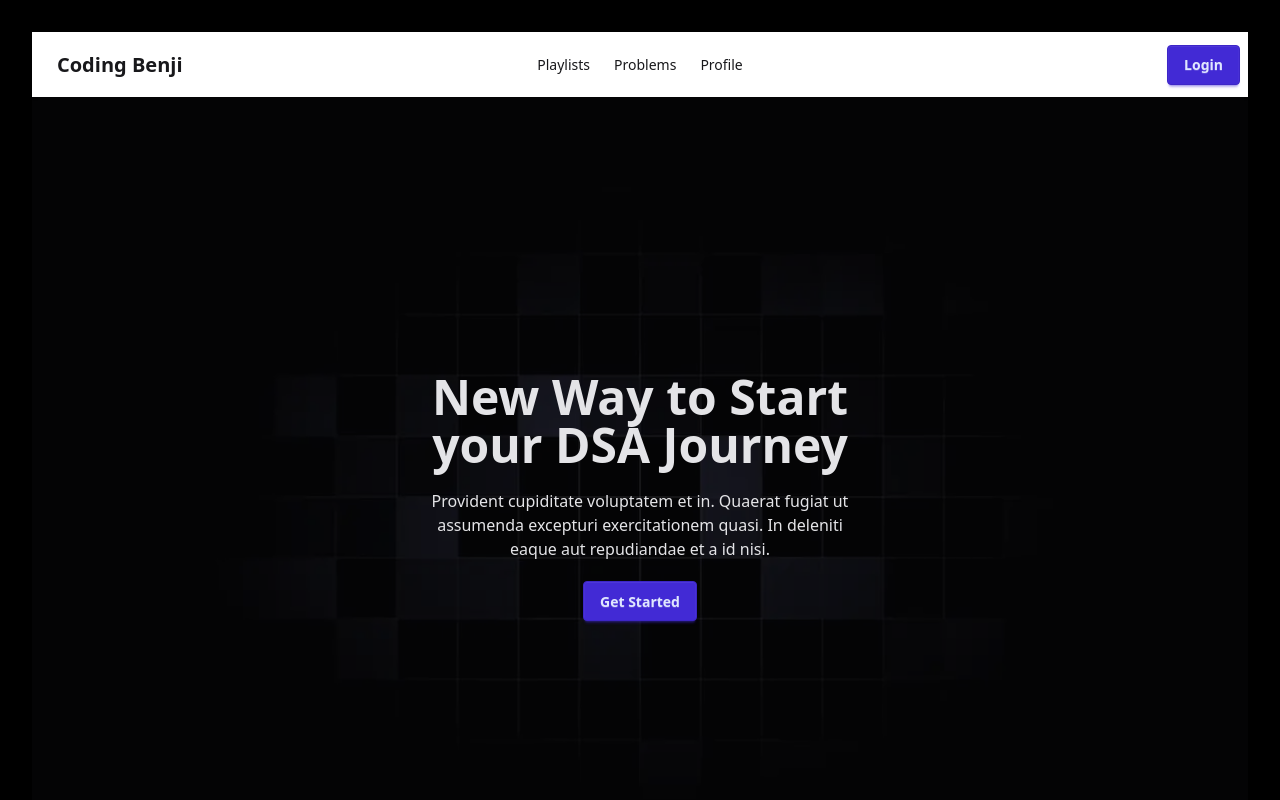
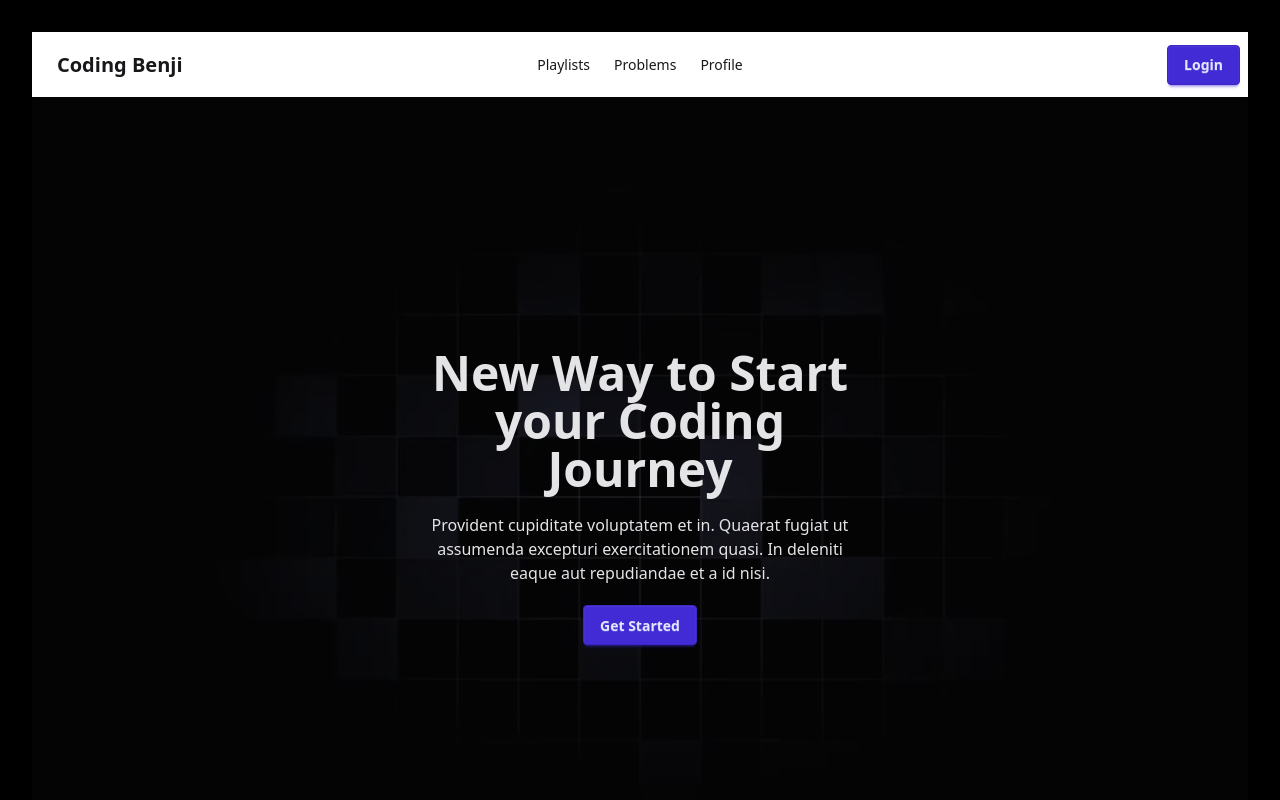
Before and after one commit to codebydeep/React-frontend, a React (Vite) app: page / in a window 1280 px wide. Shown: the top 800 px of the page. Built offline with nearby package versions, Linux system fonts and the light colour scheme.

Commit message:
Update heading text on Homepage component

```diff
--- a/src/Components/Homepage.jsx
+++ b/src/Components/Homepage.jsx
@@ -15,7 +15,7 @@ const Homepage = () => {
   <div className="hero-overlay"></div>
   <div className="hero-content text-neutral-content text-center">
     <div className="max-w-md">
-      <h1 className="mb-5 text-5xl font-bold">New Way to Start your DSA Journey</h1>
+      <h1 className="mb-5 text-5xl font-bold">New Way to Start your Coding Journey</h1>
       <p className="mb-5">
         Provident cupiditate voluptatem et in. Quaerat fugiat ut assumenda excepturi exercitationem
         quasi. In deleniti eaque aut repudiandae et a id nisi.
```
